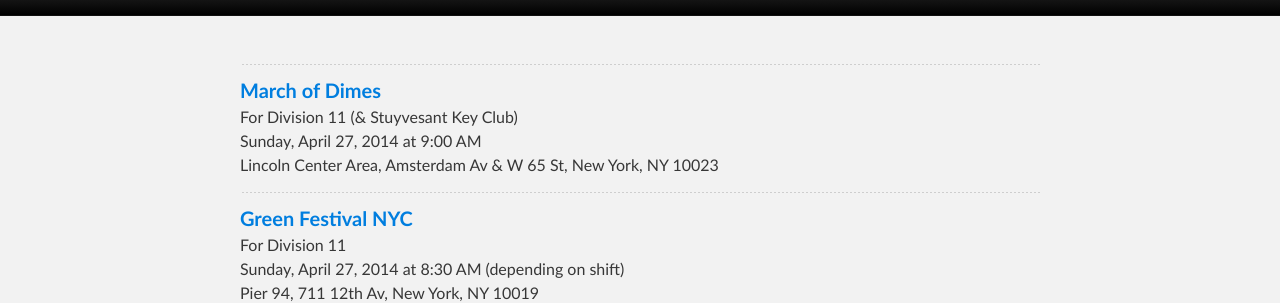
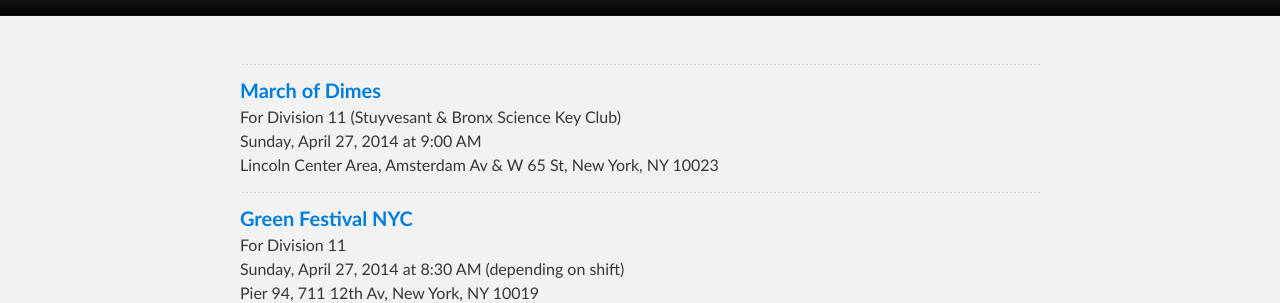
Before and after one commit to d11directions/d11directions.github.io, a Jekyll site: the page built from directions/index.html, in a window 1280 px wide and 900 px high. Shown: the part 174-477 px from the top of the window. Built offline with Jekyll 4.4.1, drawn with Linux system fonts in a browser that asks for light colours.

Commit message:
Update March of Dimes add bxsci

```diff
--- a/_posts/2014-04-27-March_of_Dimes.html
+++ b/_posts/2014-04-27-March_of_Dimes.html
@@ -1,9 +1,10 @@
 ---
 layout: direction
 title: March of Dimes
-for: Division 11 (&amp; Stuyvesant Key Club)
+for: Division 11 (Stuyvesant &amp; Bronx Science Key Club)
 tags:
     - stuy
+    - bxsci
     - d11
 time: Sunday, April 27, 2014 at 9:00 AM
 location: Lincoln Center Area, Amsterdam Av &amp; W 65 St, New York, NY 10023
```
